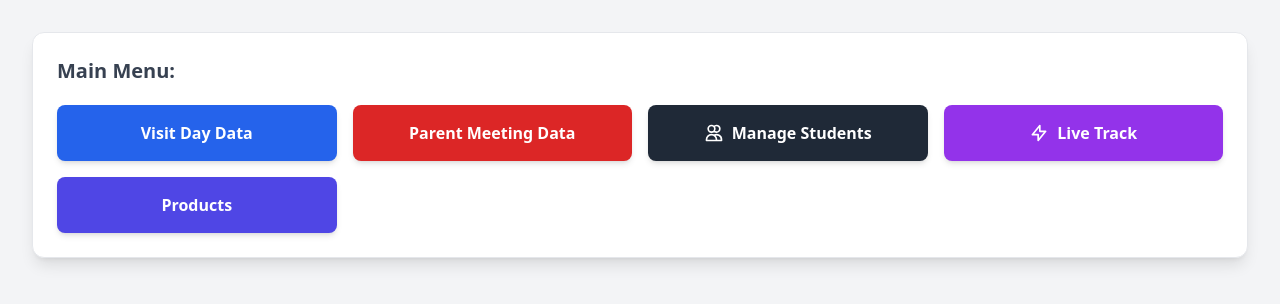
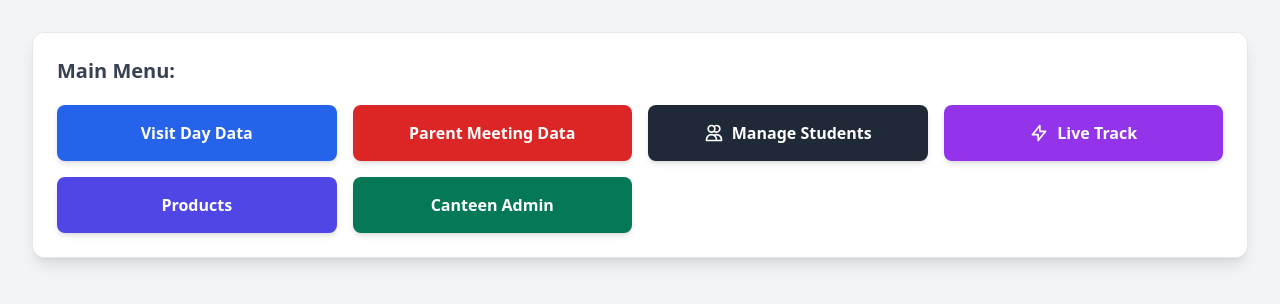
Before and after one commit to AIME-LOIC/MYSCHOOL, a FastAPI app: template templates/admin.html in a window 1280 px wide. Shown: the part 132-436 px from the top of the page. Run offline with FastAPI, Linux system fonts and the light colour scheme; the template is opened without the code that fills it: most values are stand-ins (such as "Sample title", 1, 10 or a date in 2020); parts of the project's set-up code (start-up, migrations or seed data) failed here and were passed over; some libraries are stand-ins or nearby versions.

Commit message:
Add canteen administration entry to school dashboard

```diff
--- a/templates/admin.html
+++ b/templates/admin.html
@@ -165,6 +165,7 @@
                 <button onclick="openProductsAdmin()" class="py-4 px-6 bg-indigo-600 hover:bg-indigo-700 text-white font-bold rounded-lg transition shadow-md">
                     Products
                 </button>
+                <a href="/{{ school_name }}/canteen-admin" class="py-4 px-6 bg-emerald-700 hover:bg-emerald-800 text-white font-bold rounded-lg transition shadow-md text-center">Canteen Admin</a>
             </div>
         </div>
 
```
